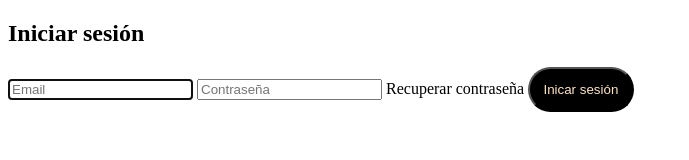
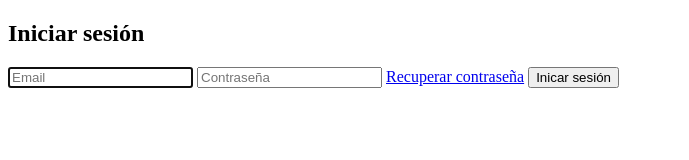
Before and after one commit to JoseAngelgomezm/DisenoWeb, a plain HTML site: page Tema2Practica/Ejercicio4/ejercicio4.html in a window 1280 px wide. Shown: the whole page, without its empty margins (0-689 px from the left). Drawn offline with Linux system fonts and the light colour scheme.

Commit message:
quita css ej 4

```diff
--- a/Tema2Practica/Ejercicio4/ejercicio4.html
+++ b/Tema2Practica/Ejercicio4/ejercicio4.html
@@ -21,28 +21,4 @@
     </section>
 
 </body>
-
-<style>
-    #email:invalid {
-        color: red;
-        border-color: red;
-    }
-
-    #email:valid {
-        color: green;
-        border-color: green;
-    }
-    a {
-        color: black;
-        text-decoration: none;
-    }
-
-    button {
-        padding: 1em;
-        border-radius: 2em;
-        background-color: black;
-        color: bisque;
-    }
-</style>
-
 </html>
```
